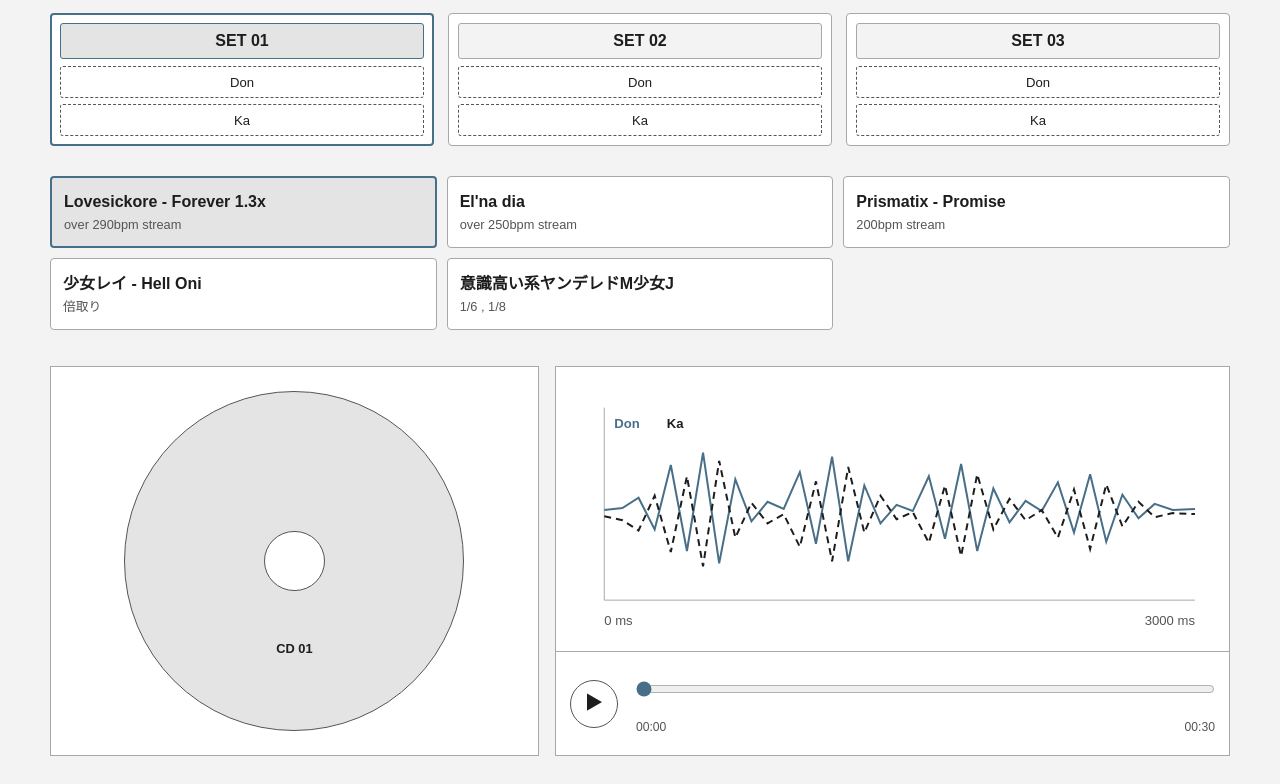
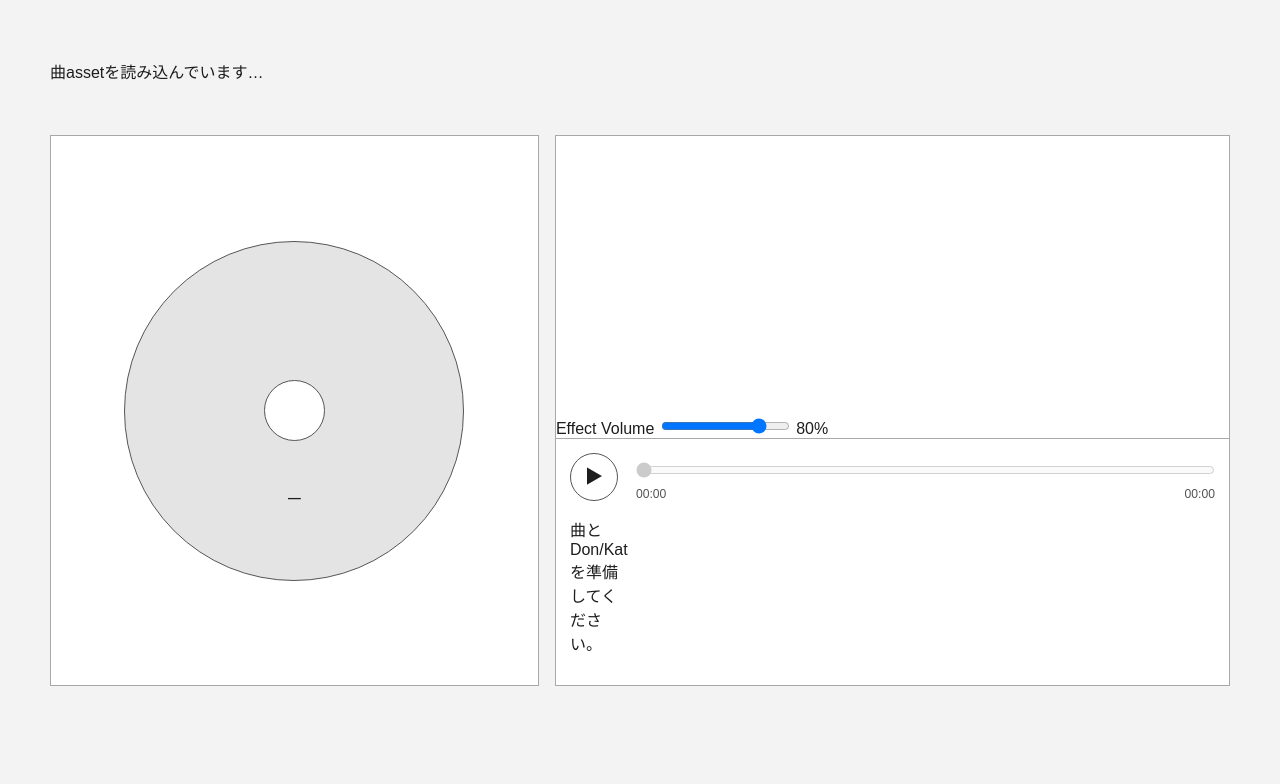
Before and after one commit to demon-mami/taiko-hitsound-tester-wireframe, a plain HTML site: page index.html in a window 1280 px wide. Shown: the part 44-828 px from the top of the page. After the commit the page ends 800 px from the top, so only its background shows below. Drawn offline with Linux system fonts and the light colour scheme.

Commit message:
Integrate v2.3 asset-driven UI skeleton

```diff
--- a/index.html
+++ b/index.html
@@ -5,194 +5,47 @@
     <meta name="viewport" content="width=device-width, initial-scale=1.0" />
     <title>osu!taiko Hitsound Tester</title>
     <link rel="stylesheet" href="style.css" />
-    <script src="script.js" defer></script>
+    <script type="module" src="script.js"></script>
   </head>
   <body>
     <main class="app-shell">
       <h1>osu!taiko Hitsound Tester</h1>
 
-      <section class="set-area" aria-label="Hitsound sets">
-        <article class="set-card is-active" data-set-card="1">
-          <button class="set-selector" type="button" aria-pressed="true" data-set="1">
-            SET 01
-          </button>
-          <div class="sound-slots">
-            <div class="sound-slot">
-              <input
-                class="file-input"
-                id="set-1-don"
-                type="file"
-                accept="audio/*"
-                aria-label="SET 01 Don audio file, unloaded"
-                data-set="1"
-                data-sound="Don"
-              />
-              <label class="sound-trigger" for="set-1-don">Don</label>
-            </div>
-            <div class="sound-slot">
-              <input
-                class="file-input"
-                id="set-1-ka"
-                type="file"
-                accept="audio/*"
-                aria-label="SET 01 Ka audio file, unloaded"
-                data-set="1"
-                data-sound="Ka"
-              />
-              <label class="sound-trigger" for="set-1-ka">Ka</label>
-            </div>
-          </div>
-        </article>
+      <section class="set-area" aria-label="Hitsound sets" id="set-area"></section>
 
-        <article class="set-card" data-set-card="2">
-          <button class="set-selector" type="button" aria-pressed="false" data-set="2">
-            SET 02
-          </button>
-          <div class="sound-slots">
-            <div class="sound-slot">
-              <input
-                class="file-input"
-                id="set-2-don"
-                type="file"
-                accept="audio/*"
-                aria-label="SET 02 Don audio file, unloaded"
-                data-set="2"
-                data-sound="Don"
-              />
-              <label class="sound-trigger" for="set-2-don">Don</label>
-            </div>
-            <div class="sound-slot">
-              <input
-                class="file-input"
-                id="set-2-ka"
-                type="file"
-                accept="audio/*"
-                aria-label="SET 02 Ka audio file, unloaded"
-                data-set="2"
-                data-sound="Ka"
-              />
-              <label class="sound-trigger" for="set-2-ka">Ka</label>
-            </div>
-          </div>
-        </article>
-
-        <article class="set-card" data-set-card="3">
-          <button class="set-selector" type="button" aria-pressed="false" data-set="3">
-            SET 03
-          </button>
-          <div class="sound-slots">
-            <div class="sound-slot">
-              <input
-                class="file-input"
-                id="set-3-don"
-                type="file"
-                accept="audio/*"
-                aria-label="SET 03 Don audio file, unloaded"
-                data-set="3"
-                data-sound="Don"
-              />
-              <label class="sound-trigger" for="set-3-don">Don</label>
-            </div>
-            <div class="sound-slot">
-              <input
-                class="file-input"
-                id="set-3-ka"
-                type="file"
-                accept="audio/*"
-                aria-label="SET 03 Ka audio file, unloaded"
-                data-set="3"
-                data-sound="Ka"
-              />
-              <label class="sound-trigger" for="set-3-ka">Ka</label>
-            </div>
-          </div>
-        </article>
-      </section>
-
-      <section class="song-area" aria-label="Test songs">
-        <button class="song-button is-active" type="button" aria-pressed="true" data-song="1">
-          <span class="song-name">Lovesickore - Forever 1.3x</span>
-          <span class="song-purpose">over 290bpm stream</span>
-        </button>
-        <button class="song-button" type="button" aria-pressed="false" data-song="2">
-          <span class="song-name">El'na dia</span>
-          <span class="song-purpose">over 250bpm stream</span>
-        </button>
-        <button class="song-button" type="button" aria-pressed="false" data-song="3">
-          <span class="song-name">Prismatix - Promise</span>
-          <span class="song-purpose">200bpm stream</span>
-        </button>
-        <button class="song-button" type="button" aria-pressed="false" data-song="4">
-          <span class="song-name">少女レイ - Hell Oni</span>
-          <span class="song-purpose">倍取り</span>
-        </button>
-        <button class="song-button" type="button" aria-pressed="false" data-song="5">
-          <span class="song-name">意識高い系ヤンデレドM少女J</span>
-          <span class="song-purpose">1/6 , 1/8</span>
-        </button>
+      <section class="song-area" aria-label="Test songs" id="song-area" aria-busy="true">
+        <p class="loading-note">曲assetを読み込んでいます…</p>
       </section>
 
       <section class="playback-area" aria-label="Playback check">
         <div class="disc-panel">
-          <div class="disc" role="img" aria-label="CD placeholder for song 1">
+          <div class="disc" role="img" aria-label="Selected song artwork">
             <span class="disc-hole" aria-hidden="true"></span>
-            <span class="disc-label">CD 01</span>
+            <span class="disc-label">—</span>
           </div>
         </div>
 
         <div class="right-panel">
           <div class="waveform-panel">
-            <svg
-              class="waveform"
-              viewBox="0 0 640 250"
-              role="img"
-              aria-labelledby="waveform-title waveform-description"
-              preserveAspectRatio="none"
-            >
-              <title id="waveform-title">Don and Ka waveform placeholders</title>
-              <desc id="waveform-description">
-                Two non-editable placeholder waveform lines on the same zero to three thousand millisecond axis.
-              </desc>
-              <line class="wave-axis" x1="34" y1="214" x2="620" y2="214" />
-              <line class="wave-axis" x1="34" y1="26" x2="34" y2="214" />
-              <polyline
-                class="wave-line wave-line-don"
-                points="34,126 52,124 68,114 84,145 100,82 116,166 132,70 148,178 164,96 180,137 196,118 212,125 228,89 244,159 260,74 276,176 292,102 308,139 324,121 340,127 356,93 372,154 388,81 404,166 420,105 436,138 452,117 468,127 484,99 500,148 516,91 532,157 548,111 564,134 580,120 598,126 620,125"
-              />
-              <polyline
-                class="wave-line wave-line-ka"
-                points="34,132 52,136 68,146 84,112 100,167 116,93 132,181 148,78 164,153 180,119 196,139 212,130 228,162 244,98 260,176 276,84 292,148 308,112 324,135 340,128 356,158 372,102 388,171 404,91 420,145 436,115 452,136 468,126 484,153 500,106 516,164 532,101 548,142 564,118 580,133 598,129 620,130"
-              />
-              <text class="wave-label" x="44" y="46">Don</text>
-              <text class="wave-label wave-label-ka" x="96" y="46">Ka</text>
-              <text class="axis-label" x="34" y="238">0 ms</text>
-              <text class="axis-label axis-label-end" x="620" y="238">3000 ms</text>
-            </svg>
+            <canvas class="waveform" width="640" height="250" aria-label="Don and Kat waveform preview"></canvas>
+          </div>
+
+          <div class="effect-volume" aria-label="Effect volume">
+            <label for="effect-volume-input">Effect Volume</label>
+            <input id="effect-volume-input" type="range" min="0" max="100" step="5" value="80" />
+            <output id="effect-volume-output" for="effect-volume-input">80%</output>
           </div>
 
           <div class="player is-paused" data-player-state="paused">
-            <button
-              class="play-button"
-              type="button"
-              aria-label="Play"
-              aria-pressed="false"
-            >
+            <button class="play-button" type="button" aria-label="Play" aria-pressed="false" disabled>
               <span class="play-icon" aria-hidden="true">▶</span>
             </button>
-            <input
-              class="seek-input"
-              type="range"
-              min="0"
-              max="30"
-              step="0.1"
-              value="0"
-              aria-label="Playback position"
-              aria-valuetext="00:00 of 00:30"
-            />
+            <input class="seek-input" type="range" min="0" max="1" step="0.001" value="0" aria-label="Playback position" disabled />
             <div class="time-row" aria-live="off">
               <time class="current-time" datetime="PT0S">00:00</time>
-              <time class="total-time" datetime="PT30S">00:30</time>
+              <time class="total-time" datetime="PT0S">00:00</time>
             </div>
+            <p class="player-status" aria-live="polite">曲とDon/Katを準備してください。</p>
           </div>
         </div>
       </section>
```
